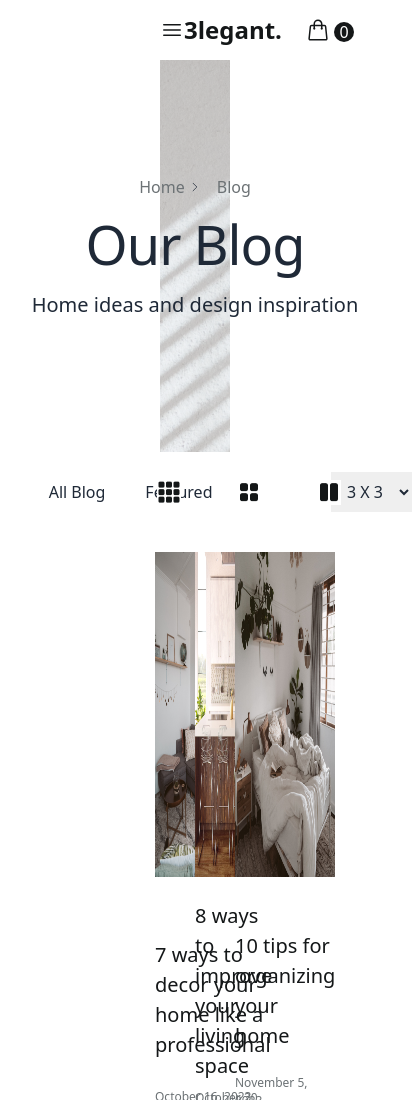
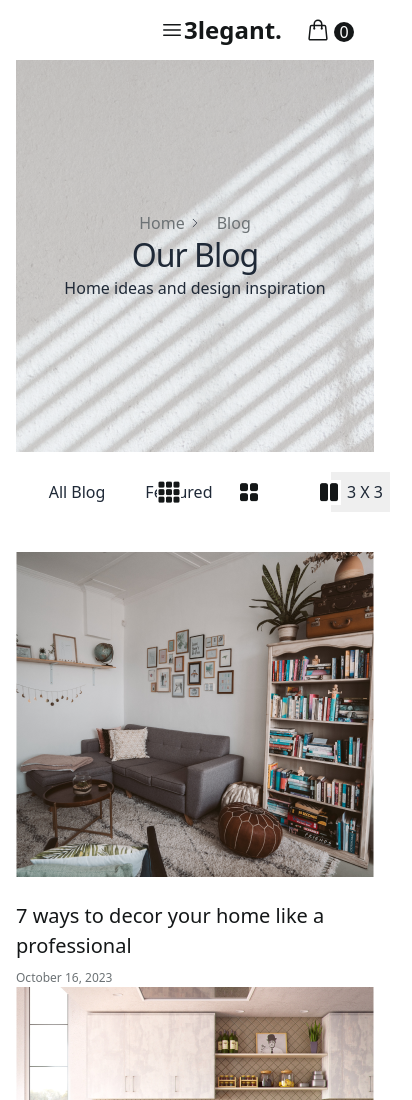
Before and after one commit to HomamAlyaghshi/Furnishify, a React (Create React App) app: page /blogpage in a window 390 px wide. Shown: the top 1100 px of the page, 412 px wide, since content can reach past the window. Built offline with nearby package versions, Linux system fonts and the light colour scheme.

Commit message:
blog respo

```diff
--- a/src/BlogComponents/BlogHeader.js
+++ b/src/BlogComponents/BlogHeader.js
@@ -6,16 +6,16 @@ const BlogHeader = () => {
   const [buttonTexts] = useState(["Home", "Blog"]);
 
   return (
-    <div className="relative mb-5  h-[392px] px-[160px] ">
+    <div className="relative mb-5 h-[392px] md:px-[160px] px-4">
       <img
         alt="Header"
         src="/images/blogheader.png"
         className="w-full h-full object-cover"
       />
       <div className="absolute inset-0 flex items-center justify-center">
-        <div className="w-[413px] h-[162px]  grid items-start justify-center ">
+        <div className="md:w-[413px] w-full h-auto grid items-start justify-center">
           {/* شريط التنقل */}
-          <div className="h-[24px] w-auto flex gap-[16px]  justify-center">
+          <div className="h-[24px] w-auto flex gap-[16px] justify-center">
             {buttonTexts.map((text, index) => (
               <div key={index} className="flex items-center">
                 <button className="h-[24px] w-auto flex items-center text-blackButton_50 hover:text-blackButton">
@@ -27,11 +27,11 @@ const BlogHeader = () => {
               </div>
             ))}
           </div>
-          <h1 className="font-poppins text-[54px] font-medium leading-[58px] tracking-[-1px] text-center">
-            Our Blog{" "}
+          <h1 className="font-poppins md:text-[54px] text-[32px] font-medium leading-tight tracking-[-1px] text-center">
+            Our Blog
           </h1>
-          <h2 className="w-[413px] font-inter text-[20px] font-normal leading-[32px] text-center">
-            Home ideas and design inspiration{" "}
+          <h2 className="md:w-[413px] w-full font-inter md:text-[20px] text-[16px] font-normal leading-relaxed text-center">
+            Home ideas and design inspiration
           </h2>
         </div>
       </div>
--- a/src/BlogComponents/BlogList.js
+++ b/src/BlogComponents/BlogList.js
@@ -2,7 +2,7 @@ import React from "react";
 
 const BlogList = ({ blogPosts }) => {
   return (
-    <div className="grid w-[357px] gap-[24px]">
+    <div className="grid w-full md:max-w-[357px] gap-[24px]">
       {blogPosts.map((post, index) => (
         <div key={index} className="grid gap-[24px]">
           <img
--- a/src/BlogComponents/BlogPage.js
+++ b/src/BlogComponents/BlogPage.js
@@ -7,7 +7,7 @@ import BlogSection from "./BlogSection";
 
 const BlogPage = () => {
   return (
-    <div className="h-[2744px]  ">
+    <div className="h-[2744px] overflow-hidden  ">
       <NavBar />
       <BlogHeader />
       <BlogSection />
--- a/src/BlogComponents/BlogSection.js
+++ b/src/BlogComponents/BlogSection.js
@@ -52,7 +52,7 @@ const BlogSection = () => {
     },
   ];
 
-  // تحديد عدد الأعمدة وعدد العناصر بناءً على التخطيط
+  // تحديد عدد الأعمدة بناءً على التخطيط
   const getGridClasses = () => {
     switch (layout) {
       case "3x3":
@@ -60,9 +60,9 @@ const BlogSection = () => {
       case "2x2":
         return "grid-cols-2"; // عمودين
       case "1x1":
-        return "grid-cols-2"; // عمودين، لكن نعرض فقط عنصرين
+        return "grid-cols-1"; // عمود واحد للموبايل
       default:
-        return "grid-cols-3";
+        return "grid-cols-3"; // افتراضي
     }
   };
 
@@ -72,7 +72,7 @@ const BlogSection = () => {
       case "2x2":
         return blogData.slice(0, 4); // عرض 4 عناصر فقط
       case "1x1":
-        return blogData.slice(0, 2); // عرض عنصرين فقط
+        return blogData.slice(0, 1); // عرض عنصر واحد فقط
       default:
         return blogData; // عرض جميع العناصر
     }
@@ -81,13 +81,13 @@ const BlogSection = () => {
   return (
     <>
       <BlogNav setLayout={setLayout} />
-      <div className="h-[1619px] flex justify-center items-start pt-[40px] px-[160px] pb-[80px] ">
+      <div className="h-auto flex justify-center items-start pt-[40px] md:px-[160px] px-4 pb-[80px]">
         <div
-          className={`w-[1121px] h-auto grid gap-[40px] ${getGridClasses()}`}
+          className={`w-full md:w-[1121px] h-auto md:grid grid-cols-1 gap-[40px]  ${getGridClasses()}`}
         >
           {getVisibleItems().map((post, index) => (
             <div key={index} className="flex gap-[25px]">
-              <div className="w-full h-full flex">
+              <div className="w-full h-full flex ">
                 <BlogList blogPosts={[post]} />
               </div>
             </div>
```
